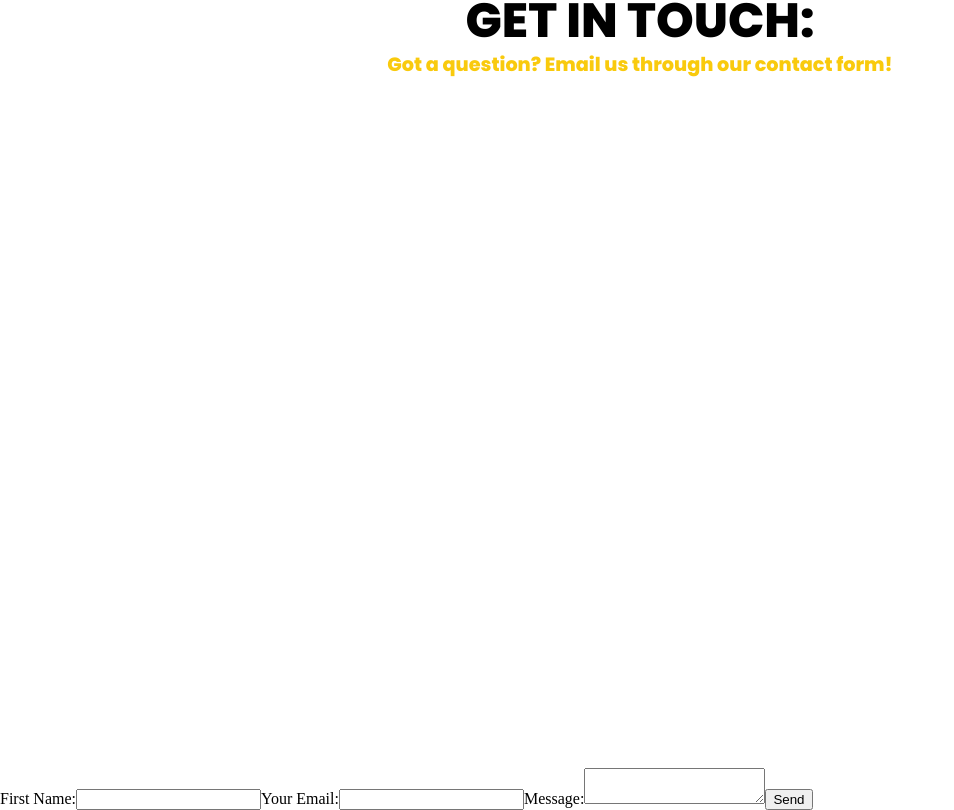
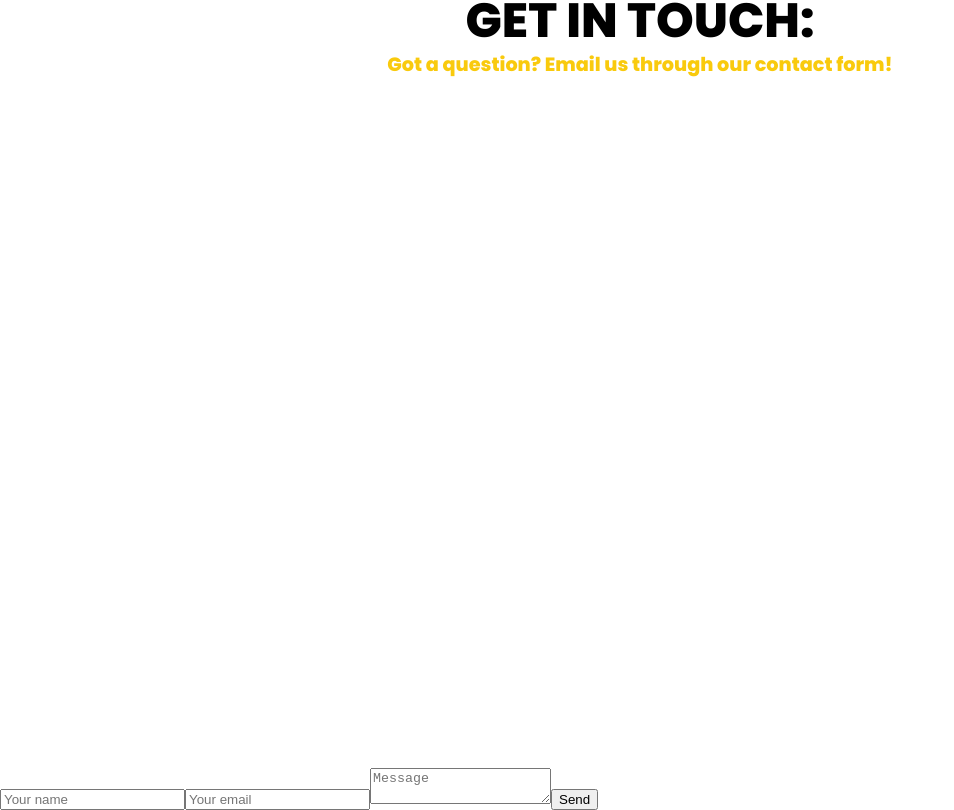
Before and after one commit to KodyyJayy/tlj, a React (Create React App) app: page / in a window 1280 px wide. Shown: the part 2118-2928 px from the top of the page, without its empty margins (0-954 px from the left). Built offline with nearby package versions, Linux system fonts and the light colour scheme.

Commit message:
Updated form

```diff
--- a/public/index.html
+++ b/public/index.html
@@ -22,17 +22,10 @@
   </head>
   <body>
 
-    <form name="contact" method="POST" netlify netlify-honeypot="bot-field" hidden>
-      <input type="hidden" name="form-name" value="contact" />
-      <label>
-          <input type="text" name="first-name" required/>
-      </label>
-      <label htmlFor="email">
-          <input id="email" type="email" name="email" required/>
-      </label>
-      <label>
-          <textarea name="message" required></textarea>
-      </label>
+    <form name="contact" netlify netlify-honeypot="bot-field" hidden>
+        <input type="text" name="first-name"/>
+        <input type="email" name="email"/>
+        <textarea name="message"></textarea>
     </form>
     <noscript>You need to enable JavaScript to run this app.</noscript>
     <div id="root"></div>
--- a/src/components/Contact.jsx
+++ b/src/components/Contact.jsx
@@ -9,21 +9,11 @@ const Contact = () => {
                 <iframe title="Contact Form" src="https://plugins.crisp.chat/urn:crisp.im:contact-form:0/contact/f6afb8ca-9c70-47a7-b15e-13f5174626b6" referrerPolicy="origin" sandbox="allow-forms allow-popups allow-scripts allow-same-origin" height="620px" width="100%" frameBorder={0}></iframe>
             </div>
 
-            <form name="contact" method="POST" data-netlify="true" onSubmit="submit">
+            <form name="contact" method="POST">
                 <input type="hidden" name="form-name" value="contact" />
-                <label>
-                    First Name:
-                    <input type="text" name="first-name" />
-                </label>
-                <label htmlFor="email">
-                    Your Email:
-                    <input id="email" type="email" name="email" />
-                </label>
-                <label>
-                    Message:
-                    <textarea name="message" />
-                </label>
-
+                <input type="text" name="first-name" placeholder="Your name"/>
+                <input id="email" type="email" name="email" placeholder="Your email"/>
+                <textarea name="message" placeholder="Message" />
                 <button type="submit">Send</button>
             </form>
         </div>
```
